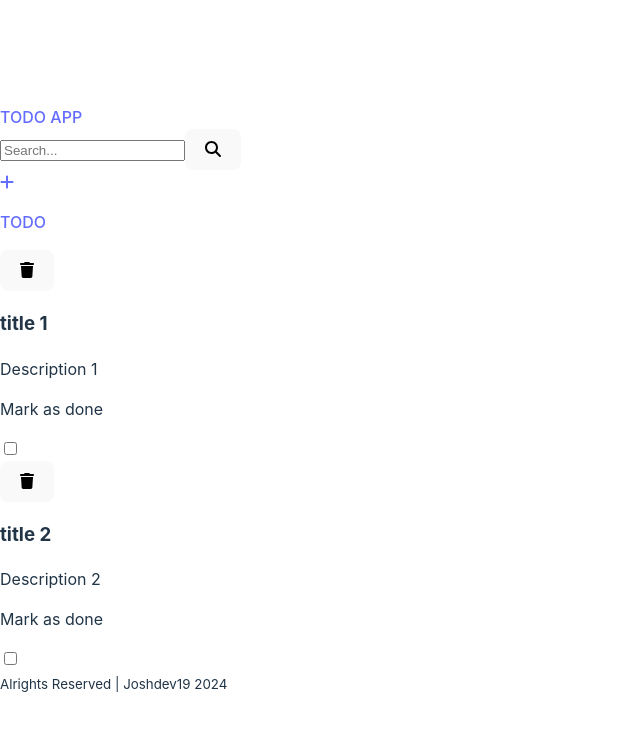
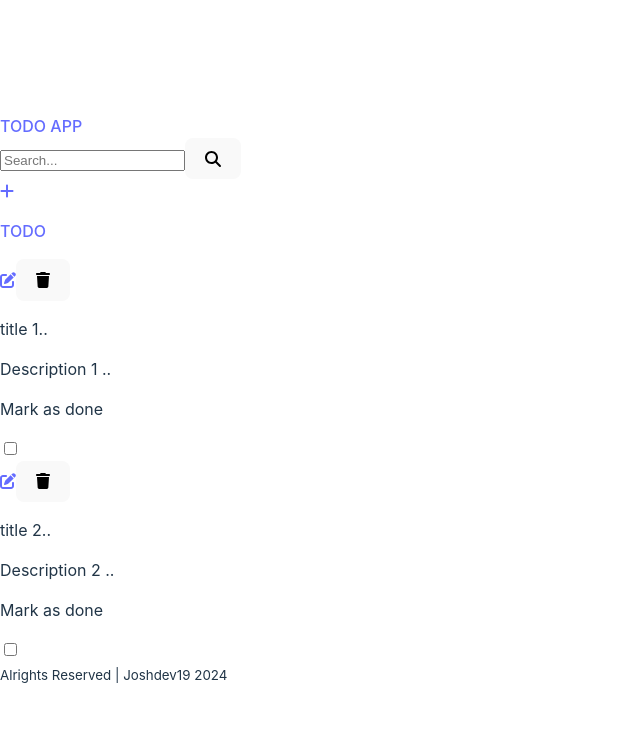
Before and after one commit to joshdev19/todo-graphql, a React (Vite) app in the folder client/: page / in a window 1280 px wide. Shown: the top 730 px of the page, without its empty margins (0-640 px from the left). Built offline with nearby package versions, Linux system fonts and the light colour scheme.

Commit message:
Feat: Added edit link and substrings

```diff
--- a/client/src/components/Todos.tsx
+++ b/client/src/components/Todos.tsx
@@ -1,16 +1,20 @@
 import { FontAwesomeIcon } from "@fortawesome/react-fontawesome";
 import { TODOTYPES } from "../types/types";
-import { faTrash } from "@fortawesome/free-solid-svg-icons";
+import { faEdit, faTrash } from "@fortawesome/free-solid-svg-icons";
+import { Link } from "react-router-dom";
 
-const Todos = ( { title, description, done }: TODOTYPES ) => {
+const Todos = ( { id, title, description, done }: TODOTYPES ) => {
 
     return (
         <div className="todos">
+            <Link to={`/update/${id}`} className="edit">
+                <FontAwesomeIcon icon={faEdit}/>
+            </Link>
             <button type="button" className="delete">
                 <FontAwesomeIcon icon={faTrash}/>
             </button>
-            <h3> { title } </h3>
-            <p> { description } </p>
+            <p className="title"> { title.substring(0, 18) }.. </p>
+            <p className="description"> { description.substring(0, 70) } .. </p>
             <div className="mark-wrapper">
                 <p> Mark as done </p>
                 <input type="checkbox" />
```
